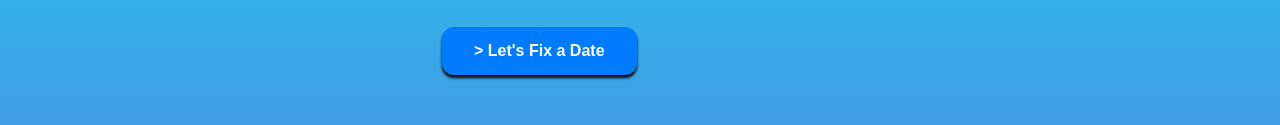
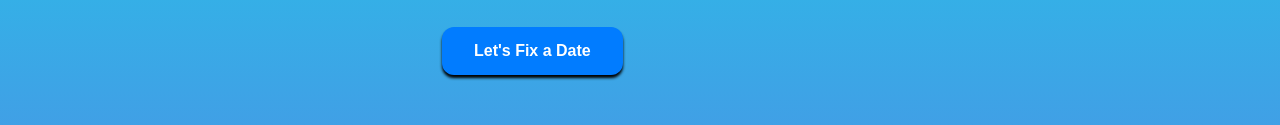
Before and after one commit to icshubham/out, a plain HTML site: page yes.html in a window 1280 px wide. Shown: the part 610-735 px from the top of the page. Drawn offline with Linux system fonts and the light colour scheme.

Commit message:
Update yes.html

```diff
--- a/yes.html
+++ b/yes.html
@@ -14,7 +14,7 @@
           alt="Cute animated illustration"
         />
         </div>
-      <button class="btn" id="yesButton" onclick="https://wa.me/+919075175843">>
+      <button class="btn" id="yesButton" onclick="https://wa.me/+919075175843">
         Let's Fix a Date
       </button>
     </div>
```
